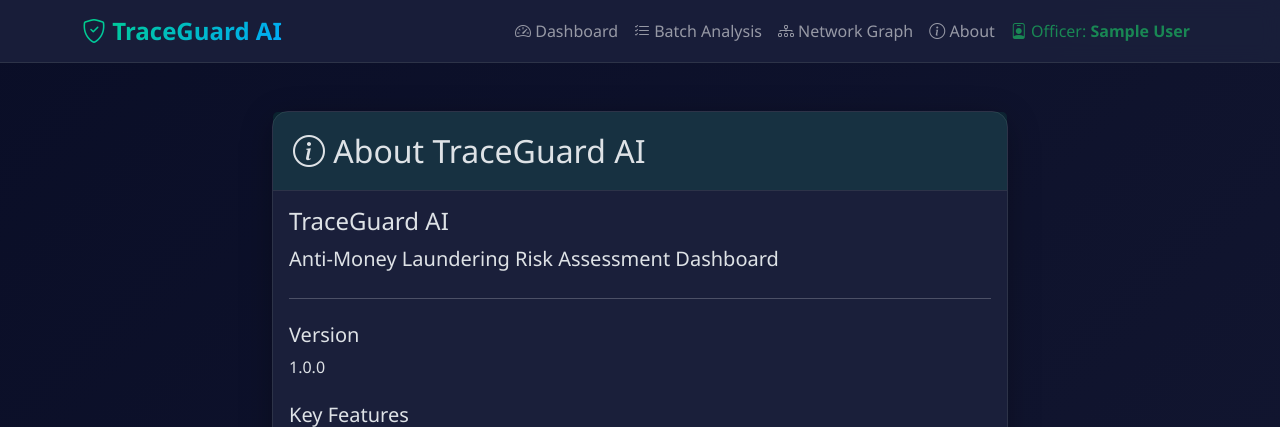
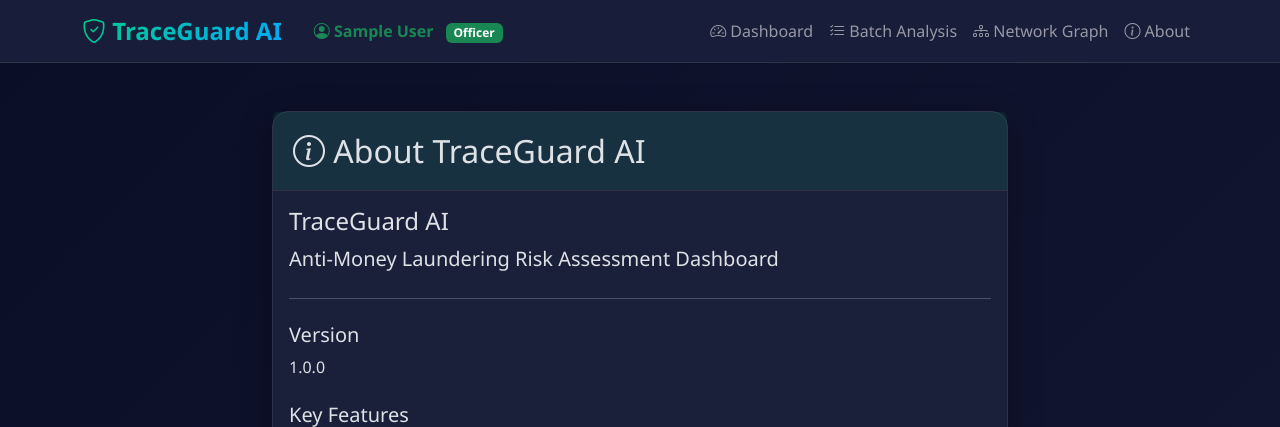
Before and after one commit to Morgan-X1/ai_hackathon_traceguard, a Django app: page /about/ in a window 1280 px wide. Shown: the top 427 px of the page. Run offline with Django 4.2, Linux system fonts and the light colour scheme; the visitor is signed in with stand-in values (Sample User, id 1); some libraries are stand-ins or nearby versions.

Commit message:
fix: Move user details to top-left corner next to logo

```diff
--- a/templates/base.html
+++ b/templates/base.html
@@ -259,6 +259,14 @@
             <a class="navbar-brand" href="{% url 'dashboard' %}">
                 <i class="bi bi-shield-check"></i> TraceGuard AI
             </a>
+            {% if user.is_authenticated %}
+            <span class="navbar-text text-success me-auto ms-3">
+                <i class="bi bi-person-circle"></i> <strong>{{ user.get_full_name|default:user.username }}</strong>
+                {% if user.is_staff %}
+                <span class="badge bg-success ms-2">Officer</span>
+                {% endif %}
+            </span>
+            {% endif %}
             <button class="navbar-toggler" type="button" data-bs-toggle="collapse" data-bs-target="#navbarNav">
                 <span class="navbar-toggler-icon"></span>
             </button>
@@ -284,13 +292,6 @@
                             <i class="bi bi-info-circle"></i> About
                         </a>
                     </li>
-                    {% if user.is_authenticated and user.is_staff %}
-                    <li class="nav-item">
-                        <span class="nav-link text-success">
-                            <i class="bi bi-person-badge"></i> Officer: <strong>{{ user.get_full_name|default:user.username }}</strong>
-                        </span>
-                    </li>
-                    {% endif %}
                 </ul>
             </div>
         </div>
```
